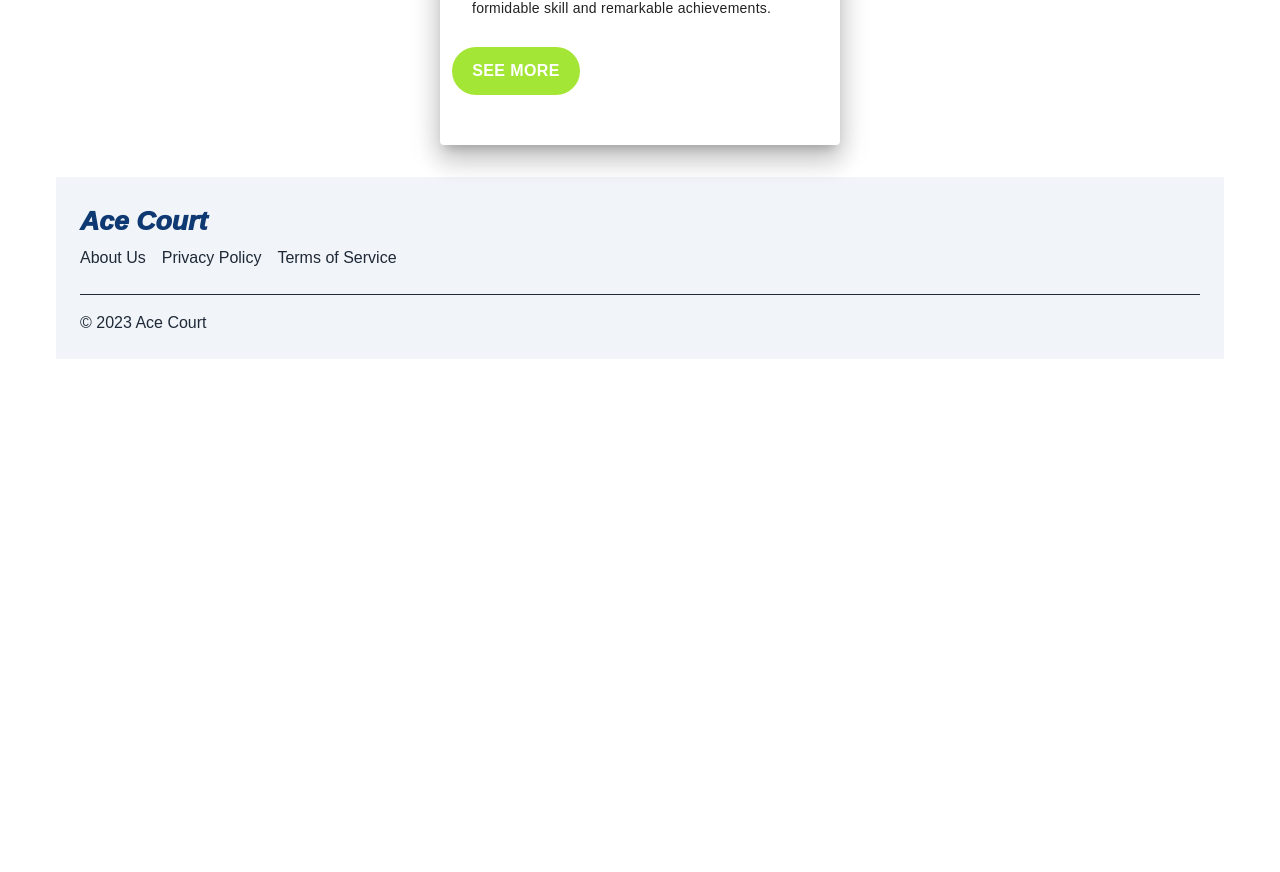
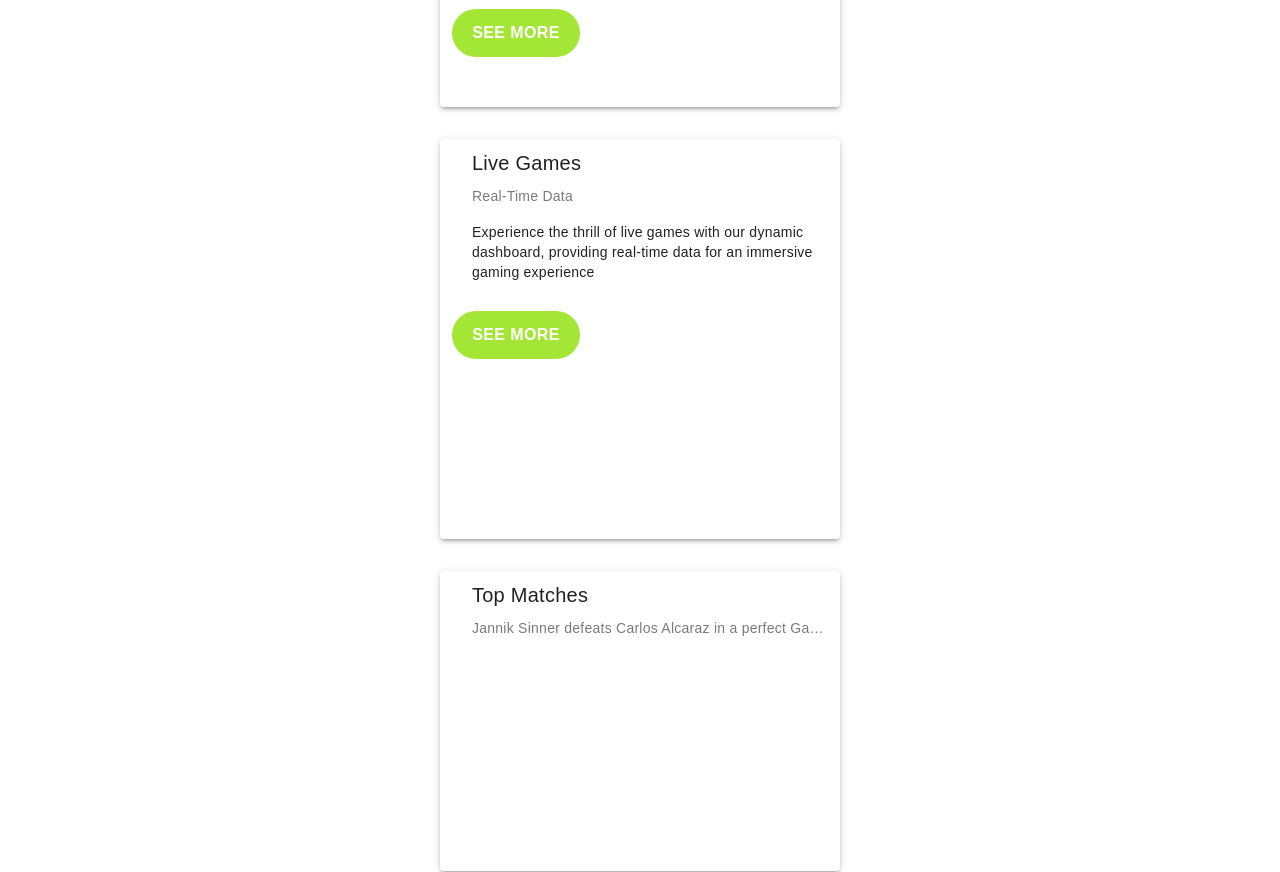
Before and after one commit to xnm-sdksdk/AceCourt, a Vue app: page /home in a window 1280 px wide. Shown: the part 415-1287 px from the top of the page. Before the commit the page ends 800 px from the top, so only its background shows below. Built offline with nearby package versions, Linux system fonts and the light colour scheme.

Commit message:
markup home

```diff
--- a/src/views/HomePageView.vue
+++ b/src/views/HomePageView.vue
@@ -1,23 +1,18 @@
 <template>
   <v-app>
+    <NavBar></NavBar>
     <v-container>
-      <v-row>
+      <!-- <v-row>
         <v-col cols="2">
           <v-sheet>
-            <NavBar></NavBar>
           </v-sheet>
         </v-col>
-      </v-row>
+      </v-row> -->
 
       <!-- Highlight Player Card -->
       <!-- class="d-flex align-center flex-column" -->
-      <div>
-        <v-card
-          max-width="400"
-          height="400"
-          class="mx-auto my-8"
-          elevation="16"
-        >
+      <div class="">
+        <v-card max-width="400" height="400" class="mx-auto my-8" elevation="3">
           <v-img src="" alt="Highlight-Player-Image" width="150" height="150">
           </v-img>
           <v-card-title class="ml-4"> Highlight Player </v-card-title>
@@ -33,12 +28,50 @@
 
       <!-- Live Games Card -->
 
+      <div class="">
+        <v-card max-width="400" height="400" class="mx-auto my-8" elevation="3">
+          <v-card-title class="ml-4"> Live Games </v-card-title>
+          <v-card-subtitle class="ml-4">Real-Time Data</v-card-subtitle>
+
+          <v-card-text class="ml-4">
+            Experience the thrill of live games with our dynamic dashboard,
+            providing real-time data for an immersive gaming experience
+          </v-card-text>
+          <ButtonSeeMore :text="SeeMore"></ButtonSeeMore>
+        </v-card>
+      </div>
       <!-- Highlight Game Bar -->
 
       <!-- Top Matches Card -->
-
+      <div class="">
+        <v-card max-width="400" height="300" class="mx-auto my-8" elevation="3">
+          <!-- Carlos -->
+          <!-- <v-img src="" alt="Carlos-Alcaraz-Image" width="150" height="150">
+          </v-img> -->
+          <!-- Jannik -->
+          <!-- <v-img src="" alt="Jannik-Sinner-Image" width="150" height="150">
+          </v-img> -->
+          <v-card-title class="ml-4"> Top Matches </v-card-title>
+          <v-card-subtitle class="ml-4"
+            >Jannik Sinner defeats Carlos Alcaraz in a perfect
+            Game</v-card-subtitle
+          >
+        </v-card>
+      </div>
       <!-- News Card -->
-
+      <div class="">
+        <v-card max-width="400" height="300" class="mx-auto my-8" elevation="3">
+          <!-- Player -->
+          <!-- <v-img src="" alt="Player-Image" width="150" height="150">
+          </v-img> -->
+          <v-card-title class="ml-4"> News </v-card-title>
+          <v-card-subtitle class="ml-4"
+            >Tennis - "We'll be back", say Australia's Davis Cup
+            nearly-men</v-card-subtitle
+          >
+          <ButtonSeeMore :text="SeeMore"></ButtonSeeMore>
+        </v-card>
+      </div>
       <!-- Ranking Card -->
 
       <!-- Head to Head Card -->
```
